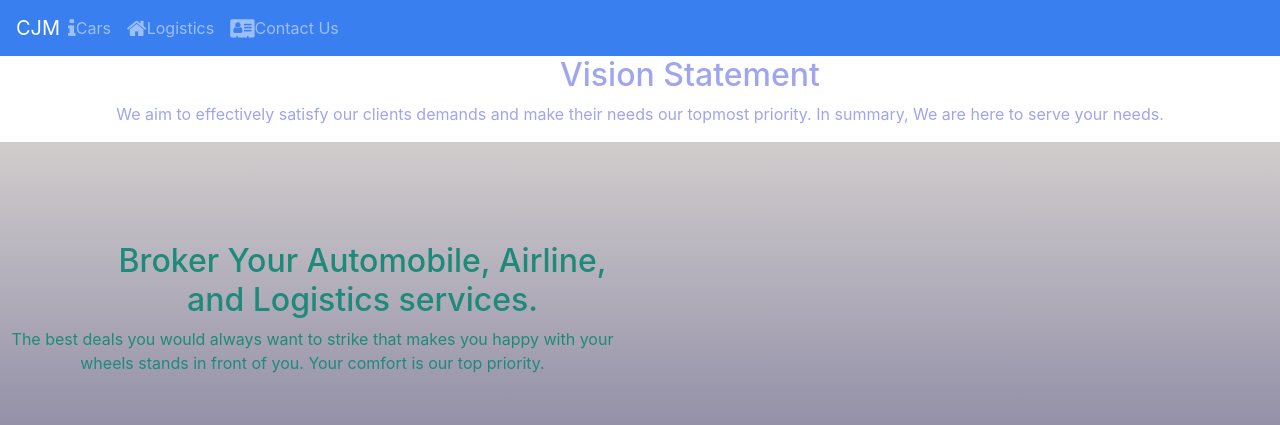
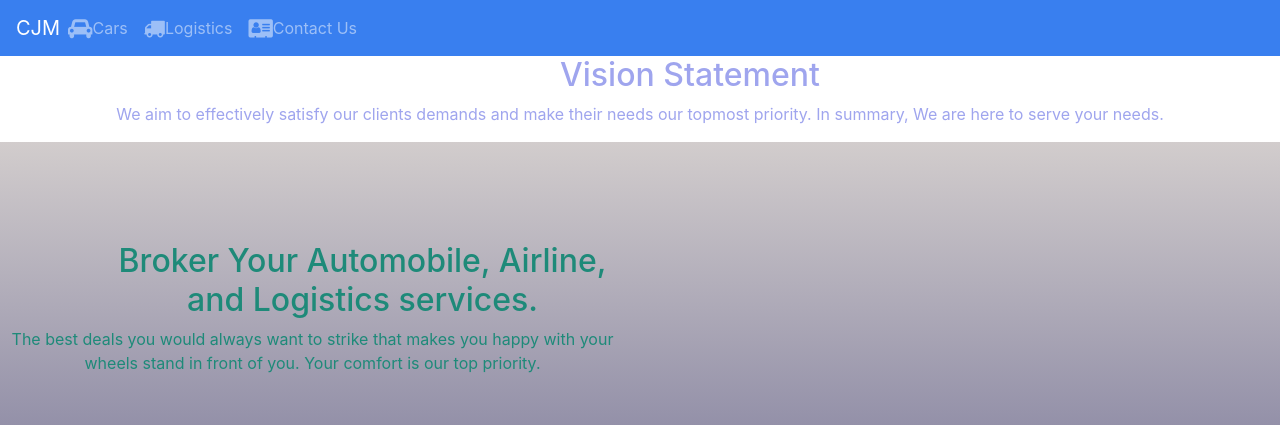
Before and after one commit to stanregie105/cjm, a React (Create React App) app in the folder client/: page / in a window 1280 px wide. Shown: the top 425 px of the page. Built offline with nearby package versions, Linux system fonts and the light colour scheme; no server answers.

Commit message:
modified the css logistics

```diff
--- a/client/src/components/cars/cars.component.jsx
+++ b/client/src/components/cars/cars.component.jsx
@@ -2,6 +2,7 @@ import React, { useEffect } from "react";
 import { connect } from "react-redux";
 import { fetchCars } from "../../actions/index";
 import { Card, CardImg, CardImgOverlay, CardTitle, Media} from "reactstrap";
+//import './cars.css';
 
 const Car = ({ cars, fetchCars }) => {
   useEffect(() => {
--- /dev/null
+++ b/client/src/components/cars/cars.css
@@ -0,0 +1,3 @@
+trace{
+    transition: width 2s, height 2s, transform 2s;
+}
--- a/client/src/components/header/header.component.jsx
+++ b/client/src/components/header/header.component.jsx
@@ -32,12 +32,12 @@ class Header extends Component{
             <Nav navbar>
                <NavItem>
                     <NavLink className="nav-link" to="/cars">
-                    <span className="fa fa-info fa-lg"></span>Cars
+                    <span className="fa fa-car fa-lg"></span>Cars
                     </NavLink>
                 </NavItem>
                 <NavItem>
                     <NavLink className="nav-link" to="/logistics">
-                    <span className="fa fa-home fa-lg"></span>Logistics
+                    <span className="fa fa-truck fa-lg"></span>Logistics
                     </NavLink>
                 </NavItem>
 
--- a/client/src/components/homepage/homepage.component.jsx
+++ b/client/src/components/homepage/homepage.component.jsx
@@ -39,7 +39,7 @@ const HomePage =({addTalk})=> {
     <div className='top-item row'>
     <div className="col-12 col-md-6 mid-item">
             <h2>Broker Your Automobile, Airline, and Logistics services.</h2>
-            <p>The best deals you would always want to strike that makes you happy with your wheels stands in front of you. Your comfort is our top priority.</p>
+            <p>The best deals you would always want to strike that makes you happy with your wheels stand in front of you. Your comfort is our top priority.</p>
 
           </div>
       </div>
--- a/client/src/components/logistics/logistics.component.jsx
+++ b/client/src/components/logistics/logistics.component.jsx
@@ -7,10 +7,10 @@ const Logistic=()=>(
 <div className='row apartment'>
 
       <div className='col-sm-6'>
-        <img src="/img/oiltruck.jpg" className='rover'/>
+        <img  src="/img/oiltruck.jpg" className='rover trace'/>
       </div>
       <div className='col-sm-6'>
-         <img src="/img/trailer2c.jpg"/>
+         <img className='trace' src="/img/trailer2c.jpg"/>
       </div>
     </div>
     <div className='row'>
@@ -23,10 +23,10 @@ const Logistic=()=>(
     <div className='row apartment'>
 
       <div className='col-sm-6'>
-        <img src="/img/air1.jpg" className='rover'/>
+        <img src="/img/air1.jpg" className='rover trace'/>
       </div>
       <div className='col-sm-6'>
-         <img src="/img/air2.jpg"/>
+         <img src="/img/air2.jpg" className='trace'/>
       </div>
     </div>
     <div className='row'>
@@ -39,10 +39,10 @@ const Logistic=()=>(
     <div className='row apartment'>
 
     <div className='col-sm-6'>
-      <img src="/img/cargo1c.jpg" className='rover'/>
+      <img src="/img/cargo1c.jpg" className='rover trace'/>
     </div>
     <div className='col-sm-6'>
-       <img src="/img/oilship.jpg"/>
+       <img src="/img/oilship.jpg" className='trace'/>
     </div>
   </div>
   <div className='row'>
--- a/client/src/components/logistics/logistics.css
+++ b/client/src/components/logistics/logistics.css
@@ -4,3 +4,8 @@
 .apartment p{
     margin-left: 180px;
 }
+.trace:hover {
+    opacity: 0.6;
+    transition:0.4s;
+    transform: 3s;
+}
```
